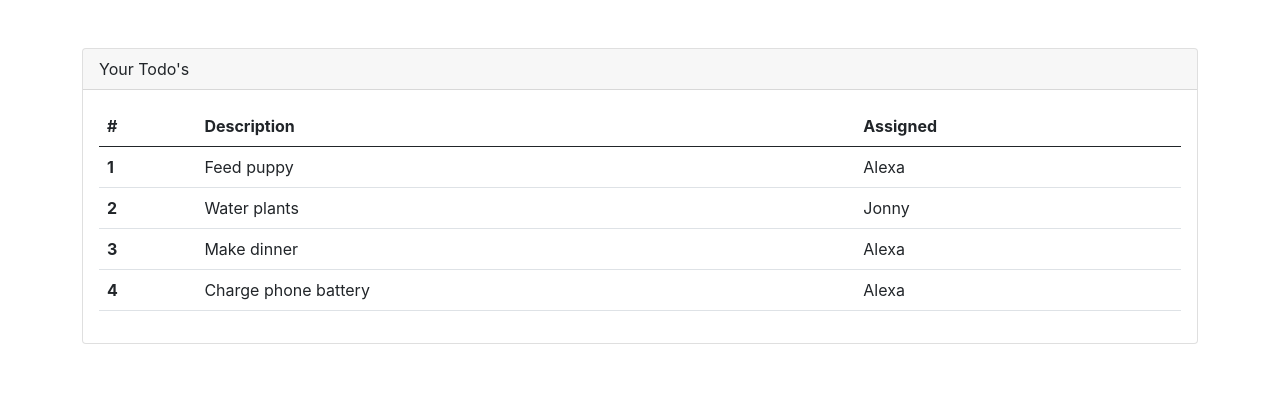
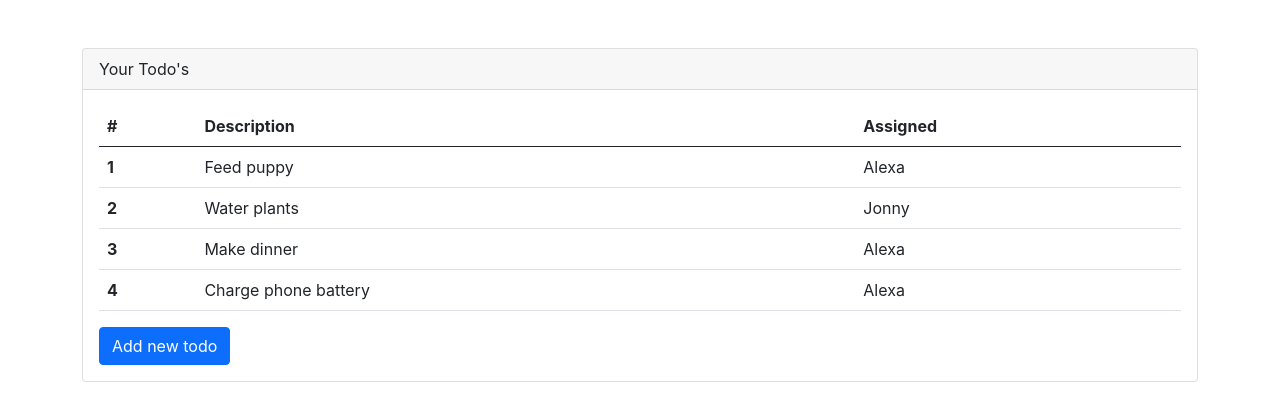
Before and after one commit to Angel105/react-todos, a React (Create React App) app: page / in a window 1280 px wide. Shown: the top 418 px of the page. Built offline with nearby package versions, Linux system fonts and the light colour scheme.

Commit message:
Create a Button and add React onClick Listener

```diff
--- a/src/App.js
+++ b/src/App.js
@@ -10,6 +10,10 @@ function App() {
     { rowNumber: 4, rowDescription: 'Charge phone battery', rowAssigned: 'Alexa' },
   ]
 
+  const addTodo = () => {
+    console.log('Our addTodo btn has been clicked! ');
+  }
+
   return (
     <div className='mt-5 container'>
       <div className='card'>
@@ -19,6 +23,9 @@ function App() {
         <div className='card-body'>
 
           <TodoTable todos={todos}/>
+          <button className='btn btn-primary' onClick={addTodo}>
+            Add new todo
+          </button>
 
         </div>
       </div>
```
